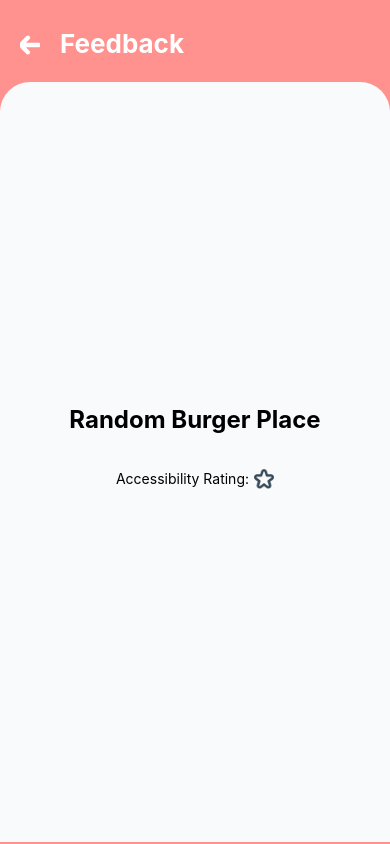
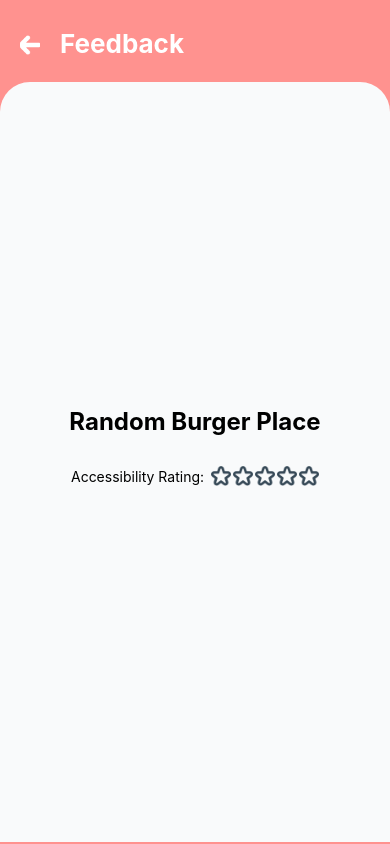
Before and after one commit to yunruu/handycan, a React Native app: screen /Feedback in a window 390 px wide. Built offline with nearby package versions, Linux system fonts and the light colour scheme.

Commit message:
Add rating bar into feedback page

```diff
--- /dev/null
+++ b/src/components/UI/RatingBar.js
@@ -0,0 +1,39 @@
+import { View, Image, StyleSheet } from 'react-native'
+import React from 'react'
+import { TouchableOpacity } from 'react-native-gesture-handler';
+import { LOGOS } from '../../style/Styles';
+import { useState } from 'react';
+
+const RatingBar = () => {
+    const [defaultRating, setDefautlRating] = useState(0);
+    const [maxRating, setMaxRating] = useState([1,2,3,4,5]);
+
+    return (
+        <View style={styles.container}>
+        {
+            maxRating.map((item, key) => {
+                return(
+                    <TouchableOpacity
+                        activeOpacity={0.7}
+                        key={item}
+                        onPress={() => setDefautlRating(item)}>
+                            <Image source={item <= defaultRating
+                                        ? require("../../../assets/star-filled.png")
+                                        : require("../../../assets/star-empty.png")}
+                                        style={[LOGOS.microLogo, {marginLeft: 2}]} />
+                    </TouchableOpacity>
+                )
+            })
+        }
+        </View>
+    )
+}
+
+export default RatingBar
+
+const styles = StyleSheet.create({
+    container: {
+        justifyContent: 'center',
+        flexDirection: 'row',
+    }
+});
--- a/src/screens/Feedback.js
+++ b/src/screens/Feedback.js
@@ -1,13 +1,12 @@
 import { View, Text, Pressable, Image } from 'react-native'
-import React, { useState } from 'react'
+import React from 'react'
 import ReturnButton from '../components/UI/ReturnButton'
-import { BUTTONS, LOGOS, STYLES, TEXTS } from '../style/Styles'
+import { BUTTONS, STYLES, TEXTS } from '../style/Styles'
 import WhiteBottomSheet from '../components/UI/WhiteBottomSheet'
 import PageHeader from '../components/UI/PageHeader'
+import RatingBar from '../components/UI/RatingBar'
 
 function Feedback(props, { navigation, restaurant }) {
-    const [defaultRating, setDefautlRating] = useState(0);
-    const [maxRating, setMaxRating] = useState([1,2,3,4,5]);
 
     return (
         <View style={STYLES.containerPink}>
@@ -15,15 +14,13 @@ function Feedback(props, { navigation, restaurant }) {
             <PageHeader header={"Feedback"} />
             <WhiteBottomSheet>
                 {/* To pass in restaurant name from feedback page caller */}
-                {/* <Text>{restaurant}</Text> */}
-                <View>
+                <View style={{ alignItems: 'center' }}>
                     <Text style={TEXTS.subHeaderBlack}>Random Burger Place</Text>
-                    <View style={[STYLES.transparentContainerHor, {paddingTop: 5} ]}>
+                    <View style={STYLES.transparentContainerHor}>
                         <Text style={[TEXTS.caption, {paddingRight: 5}]}>
                             Accessibility Rating:
                         </Text>
-                        <Image source={require("../../assets/star-empty.png")}
-                                style={LOGOS.microLogo} />
+                        <RatingBar />
                     </View>
                 </View>
             </WhiteBottomSheet>
```
